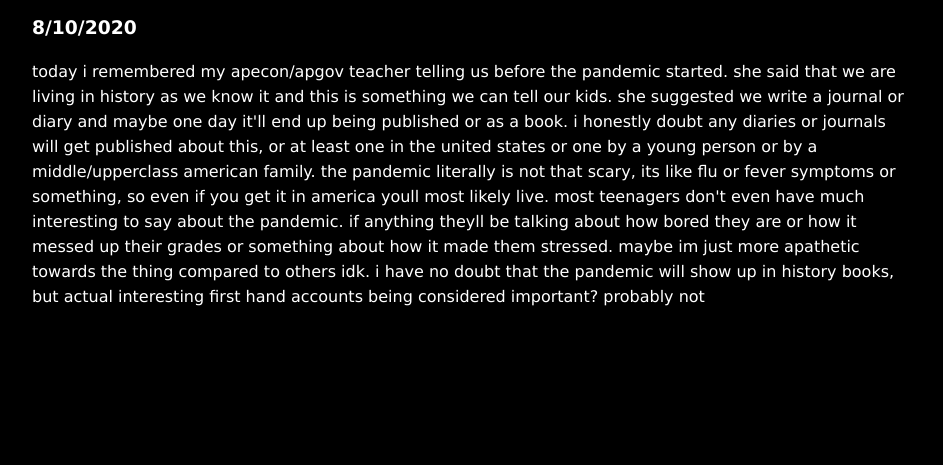
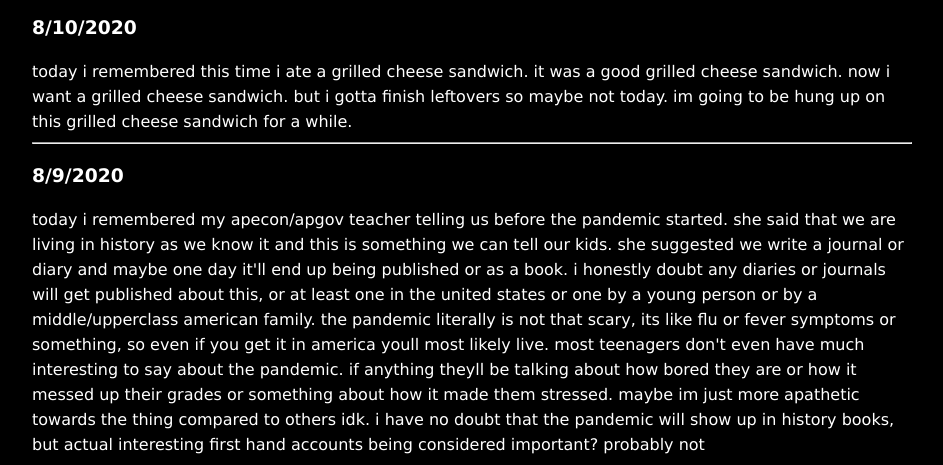
Before and after one commit to lud7alnbc/lud7alnbc, a plain HTML site: page memories_thoughts.html in a window 1280 px wide. Shown: the part 470-935 px from the top of the page, without its empty margins (168-1111 px from the left). Before the commit the page ends 800 px from the top, so only its background shows below. Drawn offline with Linux system fonts and the light colour scheme; a script that the page names is missing.

Commit message:
Add files via upload

```diff
--- a/memories_thoughts.html
+++ b/memories_thoughts.html
@@ -19,4 +19,7 @@
   <h1>memories/thoughts</h1>
   <hr>
   <h3>8/10/2020</h3>
+  today i remembered this time i ate a grilled cheese sandwich. it was a good grilled cheese sandwich. now i want a grilled cheese sandwich. but i gotta finish leftovers so maybe not today. im going to be hung up on this grilled cheese sandwich for a while.
+  <hr>
+  <h3>8/9/2020</h3>
   today i remembered my apecon/apgov teacher telling us before the pandemic started. she said that we are living in history as we know it and this is something we can tell our kids. she suggested we write a journal or diary and maybe one day it'll end up being published or as a book. i honestly doubt any diaries or journals will get published about this, or at least one in the united states or one by a young person or by a middle/upperclass american family. the pandemic literally is not that scary, its like flu or fever symptoms or something, so even if you get it in america youll most likely live. most teenagers don't even have much interesting to say about the pandemic. if anything theyll be talking about how bored they are or how it messed up their grades or something about how it made them stressed. maybe im just more apathetic towards the thing compared to others idk. i have no doubt that the pandemic will show up in history books, but actual interesting first hand accounts being considered important? probably not
```
